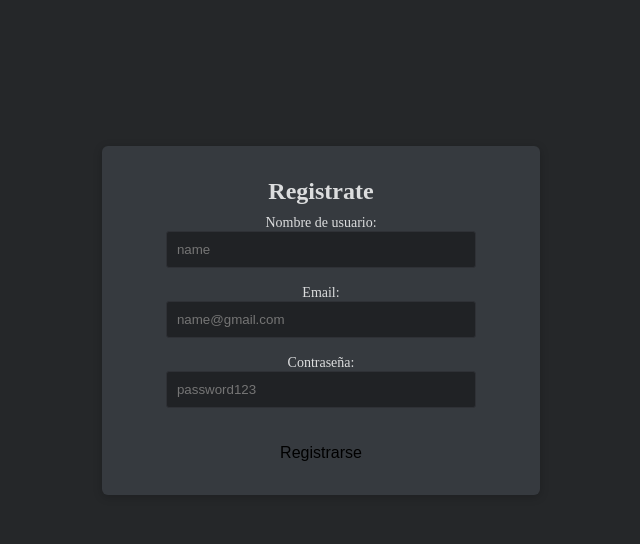
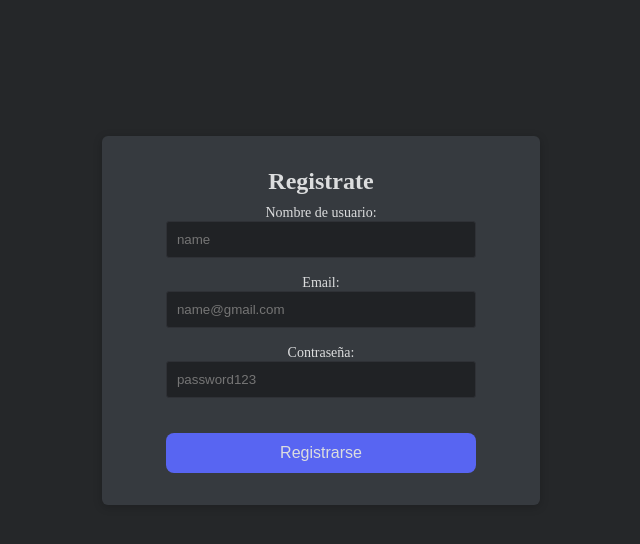
Before and after one commit to Ro-sanroman/Mail_project_frontend_UTN_2025, a React (Vite) app: page /register in a window 1280 px wide. Shown: the top 544 px of the page, without its empty margins (351-991 px from the left). Built offline with nearby package versions, Linux system fonts and the light colour scheme; no server answers.

Commit message:
css update

```diff
--- a/src/Components/ChannelDetail/ChannelDetail.css
+++ b/src/Components/ChannelDetail/ChannelDetail.css
@@ -33,7 +33,7 @@ html, body {
 }
 
 /* La lista estilo whatsapp ocupa el espacio y scrollea verticalmente */
-.message-list.whatsapp-style {
+.message-list {
   flex: 1 1 auto;
   overflow-y: auto;
   overflow-x: hidden; /* sin scroll horizontal */
@@ -142,7 +142,7 @@ html, body {
   font-weight: bold;
   margin-bottom: 3px;
   opacity: 0.7;
-  color: #202225;
+  color: #ffffff;
 }
 
 /* Contenido */
--- a/src/Components/ChannelDetail/ChannelDetail.jsx
+++ b/src/Components/ChannelDetail/ChannelDetail.jsx
@@ -117,13 +117,19 @@ const ChannelDetail = () => {
 
     return (
     <div className="message-wrap">
+      <div
+        className={`message-author-row ${
+          author === "Yo" || author === "Me" || author === "usuario" ? "me" : "other"
+        }`}
+      >
+        <span className="message-author">{author}</span>
+      </div>
       <li
         key={m._id || m.id}
         className={`message-item bubble ${
           author === "Yo" || author === "Me" || author === "usuario" ? "me" : "other"
         }`}
       >
-        <span className="message-author">{author}</span>
         <span className="message-content">{content}</span>
       </li>
     </div>
--- a/src/Components/ChannelSidebar/ChannelSidebar.css
+++ b/src/Components/ChannelSidebar/ChannelSidebar.css
@@ -30,6 +30,7 @@
 
 .channel-actions {
     padding: 0 20px 10px;
+    border-bottom: #202225 1px solid;
 }
 
 .create-channel-button {
--- /dev/null
+++ b/src/Screens/RegisterScreen/RegisterScreen.css
@@ -0,0 +1,30 @@
+.button-group{
+    display: flex;
+    flex-direction: row;
+    justify-content:center;
+    align-items: center;
+    gap: 10px;
+    margin-top: 20px
+}
+
+.register-button{
+    background-color: transparent;
+    border: none;
+    color: #dcddde;
+    font-size: 16px;
+    font-weight: 400;
+    cursor: pointer;
+}
+
+.register-button-wrapper{
+    width: 100%;
+    background-color: #5865f2;
+    color: #dcddde;
+    border: none;
+    border-radius: 8px;
+    padding: 10px 20px;
+    cursor: pointer;
+    font-size: 16px;
+    font-weight: 600;
+    transition: background-color 0.15s ease;
+}
--- a/src/Screens/RegisterScreen/RegisterScreen.jsx
+++ b/src/Screens/RegisterScreen/RegisterScreen.jsx
@@ -2,6 +2,7 @@ import React, { useState } from 'react'
 import useForm from '../../hook/useForm'
 import { register } from '../../services/authService'
 import useFetch from '../../hook/useFetch'
+import './RegisterScreen.css'
 
 
 
@@ -97,11 +98,13 @@ const RegisterScreen = () => {
               {response && <span className="success-message"> Usuario registrado con éxito </span>}
             </div>
             <div className="button-group">
+              <div className="register-button-wrapper">
               {
                 loading
                 ? <button className="register-button" disabled>Registrando</button>
                 : <button className="register-button" type="submit">Registrarse</button>
               }
+              </div>
             </div>
           </form>
         </div>
```
